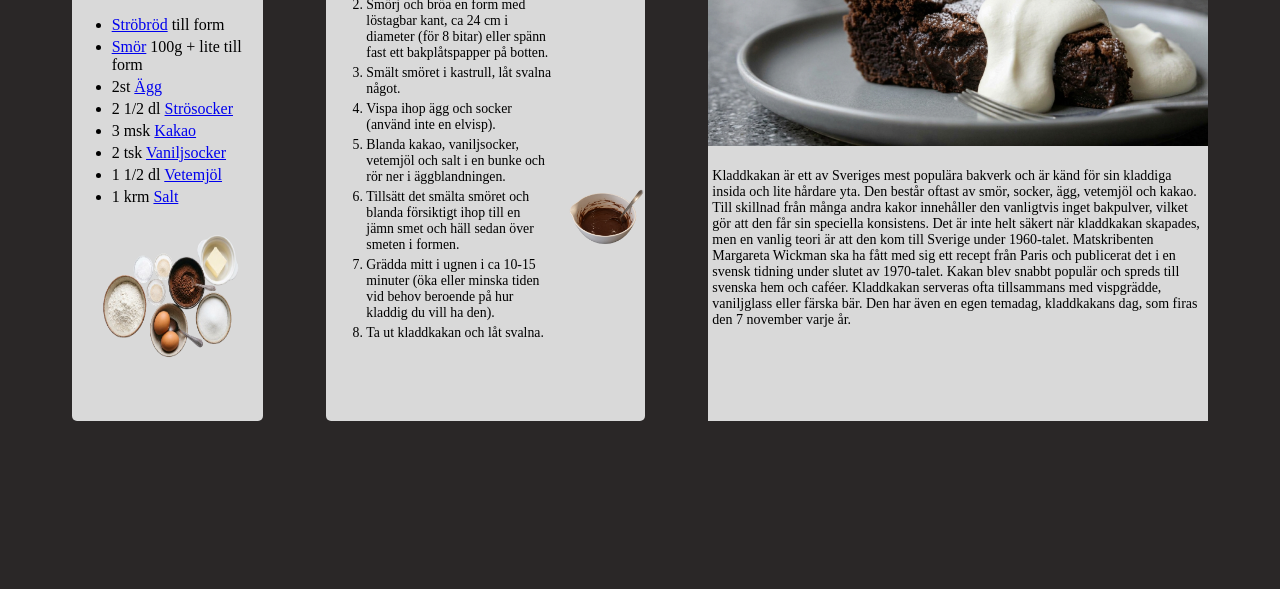
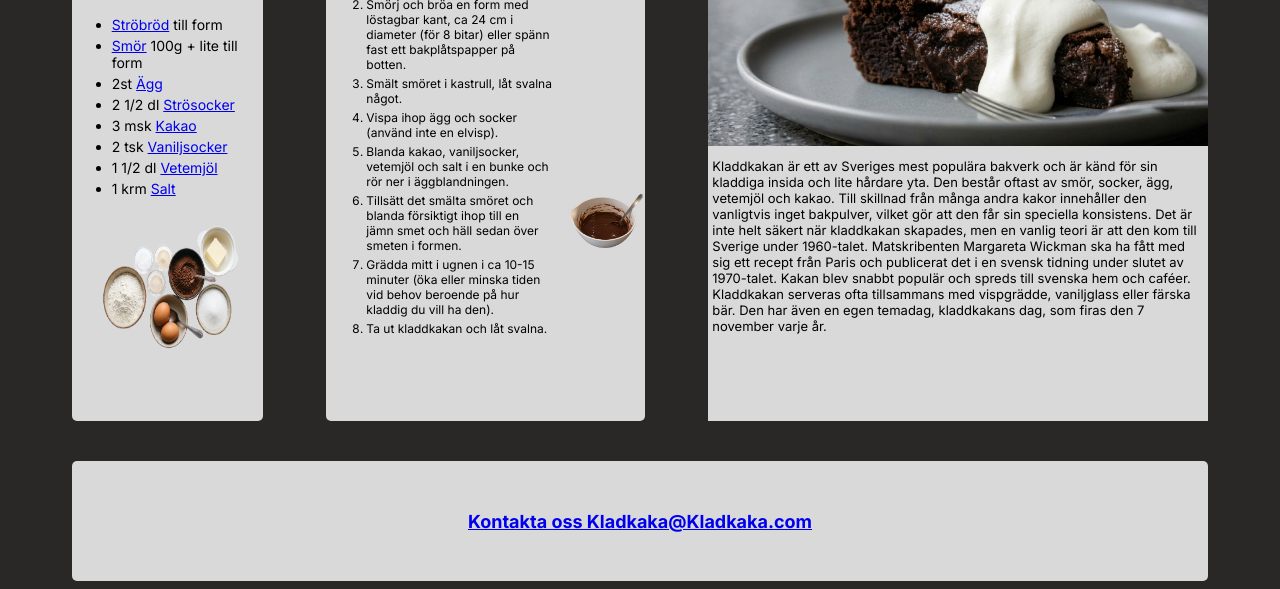
Before and after one commit to LeoBostrom1/WebProjekt1, a plain HTML site: page index.html in a window 1280 px wide. Shown: the part 267-856 px from the top of the page. Drawn offline with Linux system fonts and the light colour scheme; a web font is replaced by a local one.

Commit message:
footer klar + ändrat font på allt

```diff
--- a/index.html
+++ b/index.html
@@ -64,5 +64,12 @@ Kladdkakan serveras ofta tillsammans med vispgrädde, vaniljglass eller färska
 
     </div>
 
+
+    <footer>
+        <a href="Kladkaka@Kladkaka.com">Kontakta oss Kladkaka@Kladkaka.com</a>
+
+
+    </footer>
+
 </body>
 </html>
--- a/style.css
+++ b/style.css
@@ -1,4 +1,5 @@
 @import url('https://fonts.googleapis.com/css2?family=Italianno&family=Mountains+of+Christmas:wght@400;700&family=Roboto:ital,wght@0,100..900;1,100..900&display=swap');
+@import url('https://fonts.googleapis.com/css2?family=Inter:ital,opsz,wght@0,14..32,100..900;1,14..32,100..900&display=swap');
 
 body{
     display: grid;
@@ -17,9 +18,6 @@ header{
     justify-content: space-between;
     justify-self: stretch;
     align-items: center;
-
-
-
 }
 
 h1{
@@ -43,6 +41,7 @@ aside{
     border-radius: 5px;
     align-items: center;
 
+
 }
 #Ingridienserbild{
     height: 140px;
@@ -51,6 +50,8 @@ aside{
 }
 .lista{
    padding-bottom: 4px;
+   font-family: 'Inter', Courier, monospace;
+   font-size: 14px;
 }
 
 main{
@@ -60,19 +61,20 @@ main{
     background-color: #D9D9D9;
     border-radius: 5px;
 
-
 }
 .receptlista{
 
     padding-bottom: 4px;
     padding-right: 90px;
-    font-size: 13.8px;
+    font-size: 12px;
+    font-family: 'Inter', Courier, monospace;
 
 }
 .recept{
     padding-bottom: 4px;
     padding-right: 20px;
-    font-size: 13.8px;
+    font-size: 12px;
+    font-family: 'Inter', Courier, monospace;
 }
 .smet{
     display: flex;
@@ -108,7 +110,21 @@ main{
     height: 205px;
 }
 #text{
-    font-size: 14px;
+    margin-top: 4px;
+    font-size: 13px;
     padding: 4px;
+    font-family: 'Inter', Courier, monospace;
 
 }
+footer{
+    grid-column: 2/7;
+    grid-row: 6/7;
+    border-radius: 5px;
+    background-color: #D9D9D9;
+    display: flex;
+    justify-content: center;
+    align-items: center;
+    font-size: large;
+    font-weight: bold;
+    font-family: 'Inter', Courier, monospace;
+}
```
